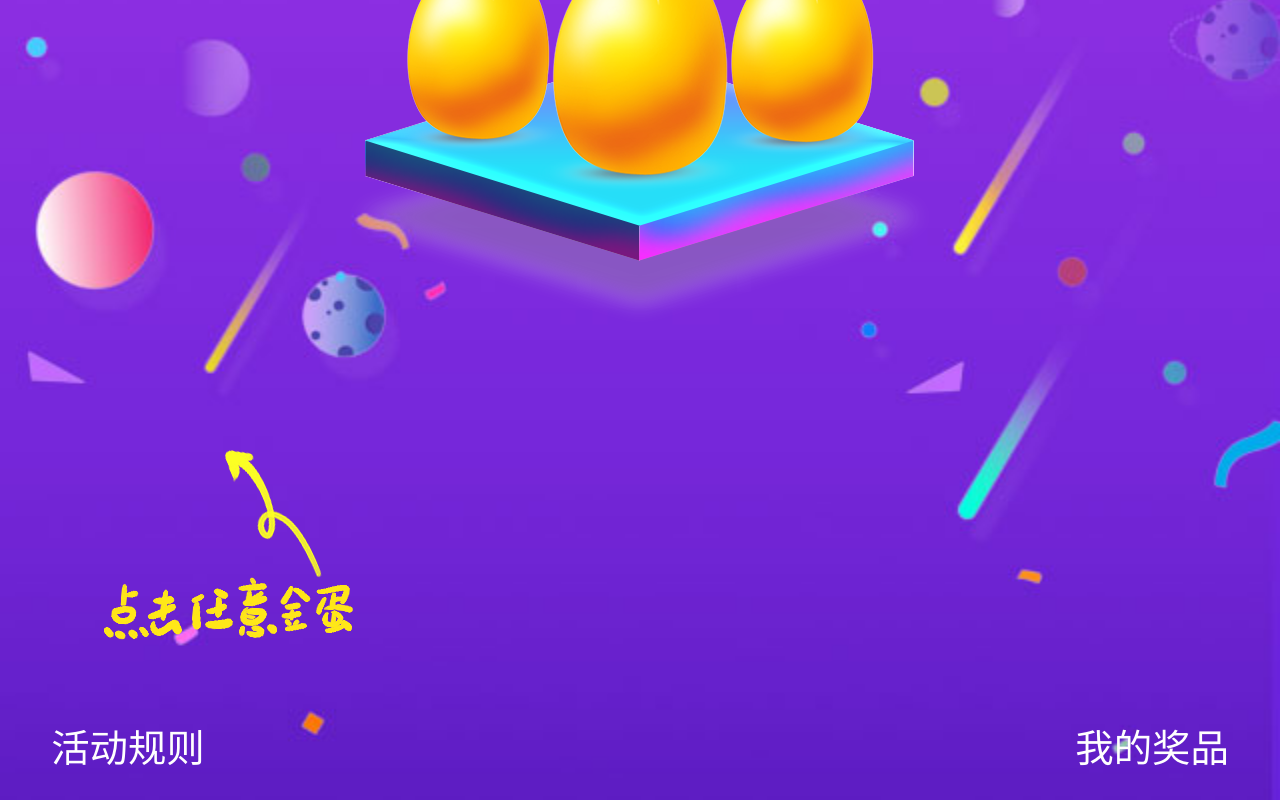
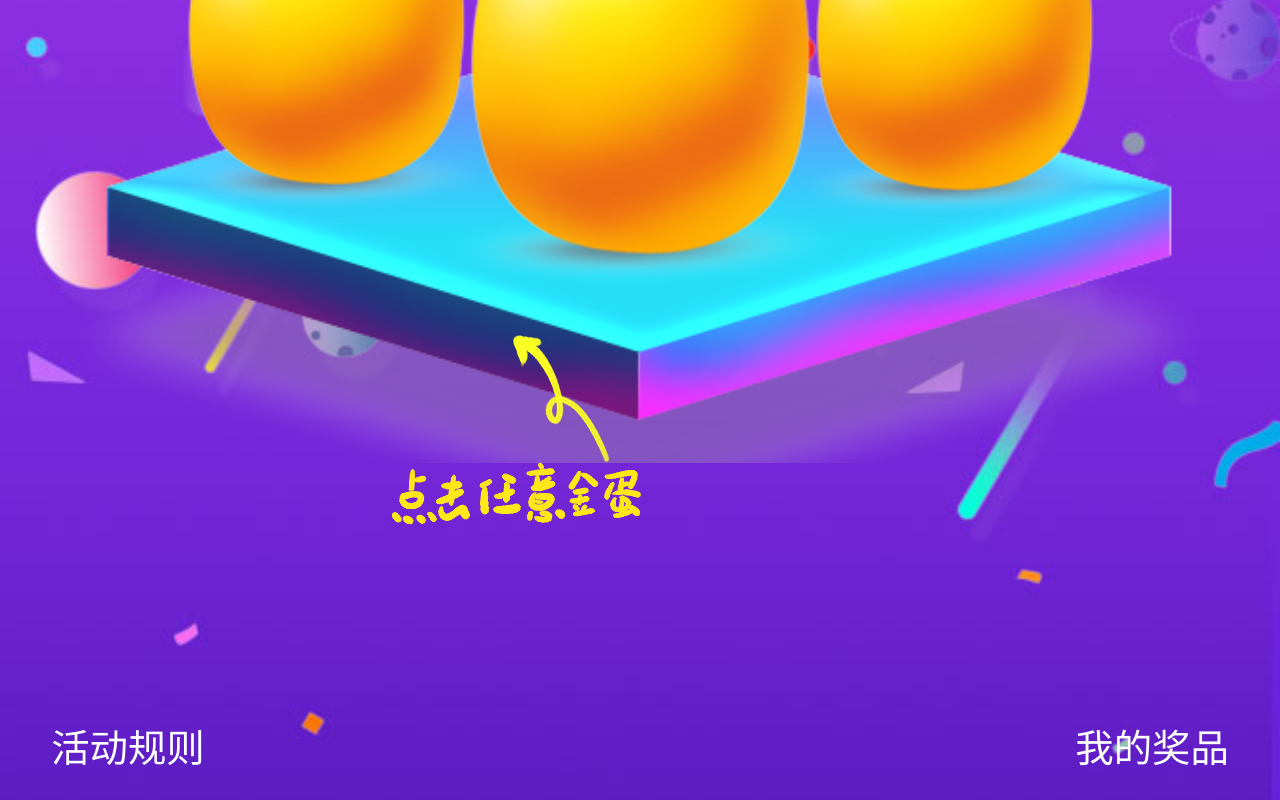
Before and after one commit to LilyZhang123/breakeggs, a Vue app: page /#/game in a window 1280 px wide. Shown: the part 763-1563 px from the top of the page. Built offline with nearby package versions, Linux system fonts and the light colour scheme.

Commit message:
bugfix this指向错误

```diff
--- a/src/assets/public/css/act.css
+++ b/src/assets/public/css/act.css
@@ -67,11 +67,11 @@
 .cd .circle1{background:rgba(69,146,240,.3);width:112px;height: 112px;border-radius:50%;display: block;position: absolute;left:-7px;top:-7px; z-index: 9;}
 .cd .circle2{background:rgba(69,146,240,.3);width:126px;height: 126px;border-radius:50%;display: block;position: absolute;left:-14px;top:-14px; z-index: 8;}
 .tips{
-  width: 100%;
   position: relative;
-  top:-0.8rem;
-  left: 2.0rem;
+  top:-8rem;
+  left: 20rem;
   z-index: 99;
+  display: table;
 }
 .sec01 .bd{text-align:center;margin-top: 45px;}
 
@@ -130,17 +130,21 @@
 }
 #modalToggle .img{
   height: 46.5rem;
+
 }
 #modalToggle .img.egg-bg1{
   background:  url(../../../assets/public/images/act/egg1.png) no-repeat center center;
+  background-size: cover;
   height: 46.5rem;
 }
 #modalToggle .img.egg-bg2{
   background:  url(../../../assets/public/images/act/egg2.png) no-repeat center center;
+  background-size: cover;
   height: 46.5rem;
 }
 #modalToggle .img.egg-bg3{
   background:  url(../../../assets/public/images/act/egg3.png) no-repeat center center;
+  background-size: cover;
   height: 46.5rem;
 }
 
--- a/src/components/game.vue
+++ b/src/components/game.vue
@@ -5,7 +5,7 @@
         <img class="title-img baoxiang" src="../assets/public/images/act/big-title.png"/>
       </div>
       <div class="indexbanner cd" id="modalToggle">
-        <div class="img " v-bind:class="{'egg-bg1':bg1,'egg-bg2':bg2,'egg-bg3':bg3}" @click="breakegg()"></div>
+        <div class="img " v-bind:class="{'egg-bg1':bg1,'egg-bg2':bg2,'egg-bg3':bg3}" @click="breakegg"></div>
         <div class="tips">
           <img src="../assets/public/images/act/tip.png"></div>
       </div>
@@ -39,6 +39,8 @@ export default {
       bg1:true,
       bg2:false,
       bg3:false,
+      num:'',
+      clickFlag:false
     }
   },
   mounted:function (){
@@ -50,8 +52,7 @@ export default {
         winHeight = window.innerHeight;
         winWidth = window.innerWidth;
     }else if ((document.body) && (document.body.clientHeight))
-        winHeight = document.body.clientHeight;
-    // console.log(curHeight,winHeight,winWidth);
+      winHeight = document.body.clientHeight;
     if (curHeight<winHeight) {
       cur[0].style.height = winHeight+"px";
     }
@@ -61,21 +62,29 @@ export default {
 
     },
     breakegg:function(){
-      console.log(1);
+      var that = this;
       setTimeout(function(){
-        this.bg1 = false;
-        this.bg2 = true;
+        that.bg1 = false;
+        that.bg2 = true;
         setTimeout(function(){
-            this.bg2 = false;
-            this.bg3 = true;
-        },50);
+            that.bg2 = false;
+            that.bg3 = true;
+            if (that.clickFlag === false) {
+              that.RandomNumBoth(0,1);
+              that.clickFlag = true;
+              if (that.num ===1) {
+                // 弹框1
+              }else{
+                // 弹框2
+              }
+            }
+        },500);
       },50);
     },
-    RandomNumBoth:function(){
+    RandomNumBoth:function(Min,Max){
       var Range = Max - Min;
       var Rand = Math.random();
-      var num = Min + Math.round(Rand * Range); //四舍五入
-      return num;
+      this.num = Min + Math.round(Rand * Range); //四舍五入
     }
   }
 }
```
